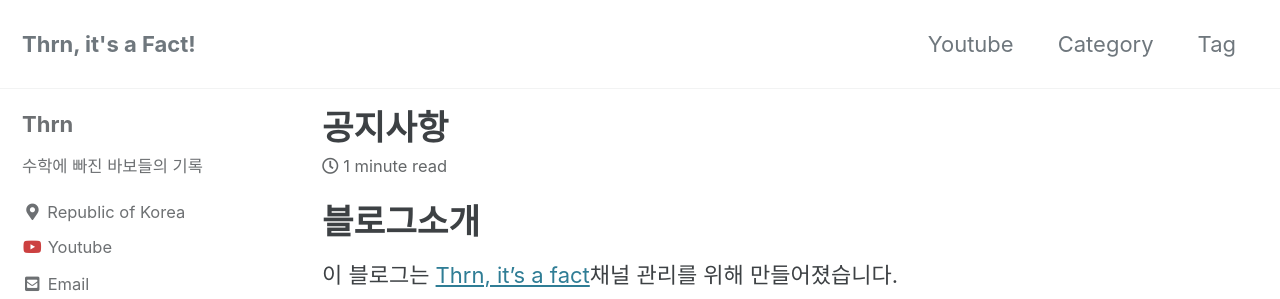
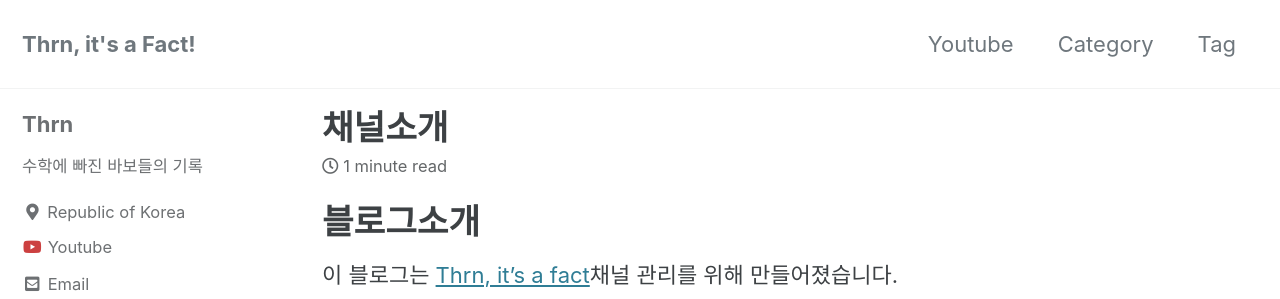
Before and after one commit to thrnitsafact/thrnitsafact.github.io, a Jekyll site: the page built from _posts/2022-07-04-notice.md, in a window 1280 px wide and 900 px high. Shown: the top 299 px of the window. Built offline with Jekyll 4.4.1, drawn with Linux system fonts in a browser that asks for light colours; cached includes are drawn as plain includes; comment, search, counter and statistics services are not loaded.

Commit message:
Update 2022-07-04-notice.md

```diff
--- a/_posts/2022-07-04-notice.md
+++ b/_posts/2022-07-04-notice.md
@@ -1,8 +1,8 @@
 ---
 layout: single
-title:  "공지사항"
-categories: 공지사항
-tag: 공지사항
+title:  "채널소개"
+categories: 채널소개
+tag: 재생목록
 ---
 
 # 블로그소개
```
